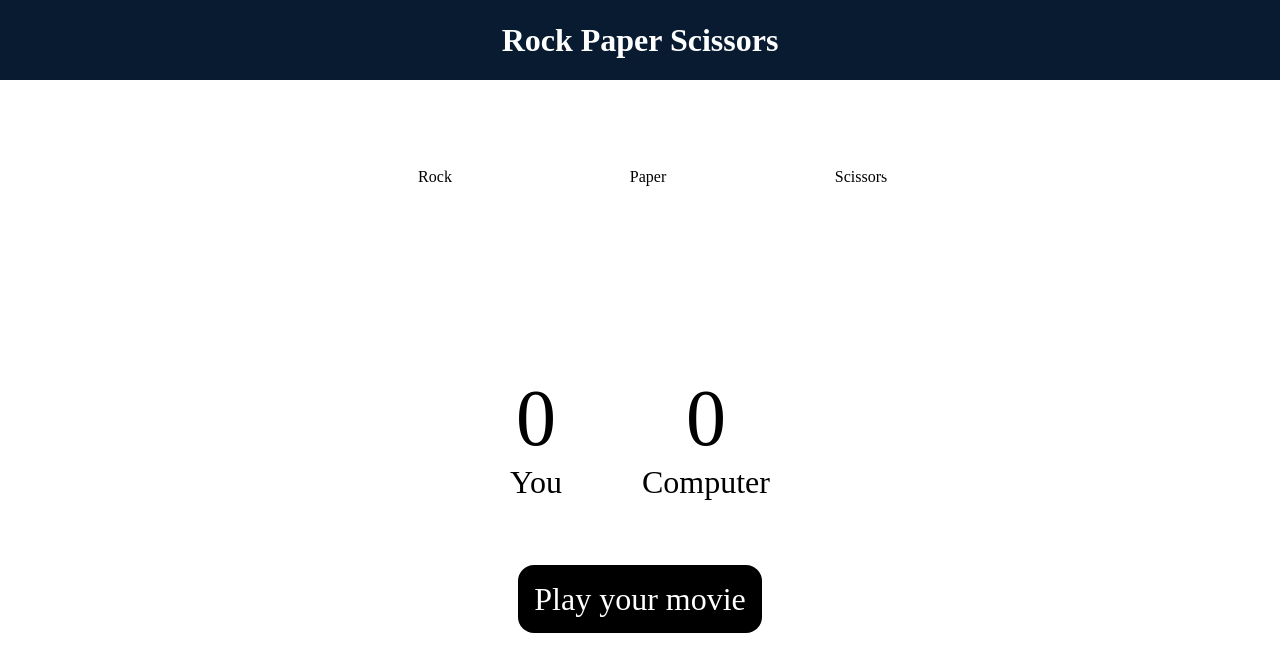
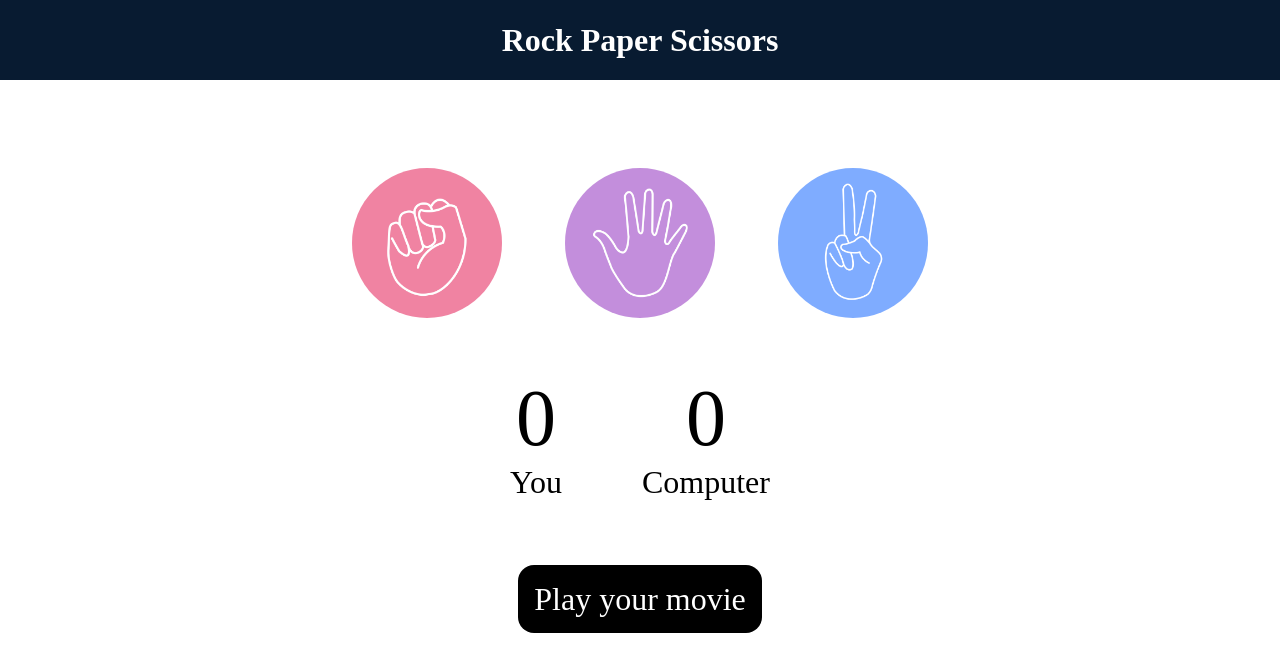
Before and after one commit to Dhanunjaya0007/Rock_Paper_Scissors_Game, a plain HTML site: page index.html in a window 1280 px wide. Drawn offline with Linux system fonts and the light colour scheme.

Commit message:
Update index.html

```diff
--- a/index.html
+++ b/index.html
@@ -11,13 +11,13 @@
     <h1>Rock Paper Scissors</h1>
     <div class="choices">
         <div class="choice" id="rock">
-            <img src="./images/rock.png" alt="Rock">
+            <img src="rock.png" alt="Rock">
         </div>
         <div class="choice" id="paper">
-            <img src="./images/paper.png" alt="Paper">
+            <img src="paper.png" alt="Paper">
         </div>
          <div class="choice" id="scissors">
-            <img src="./images/scissors.png" alt="Scissors">
+            <img src="scissors.png" alt="Scissors">
         </div>
     </div>
 
```
